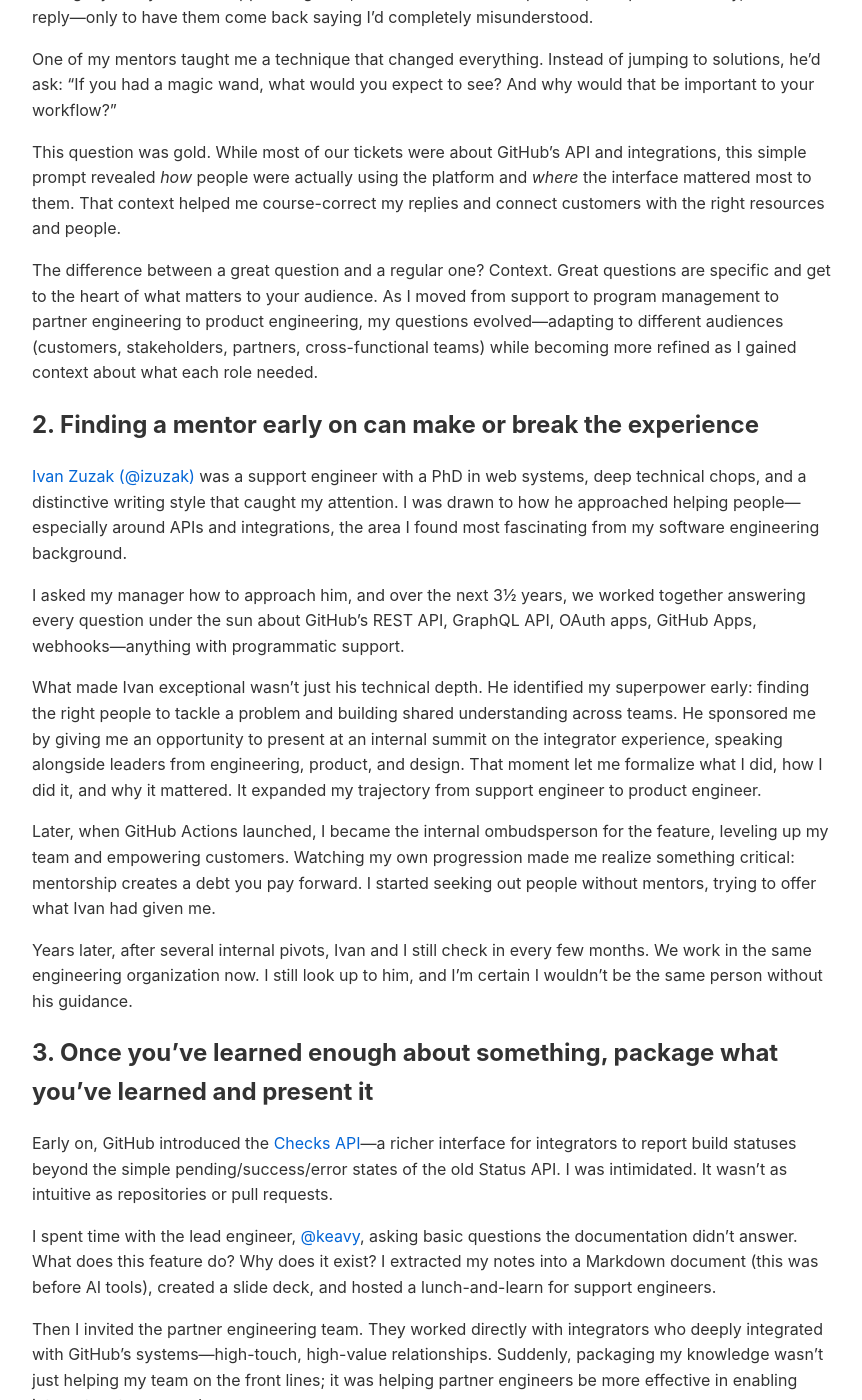
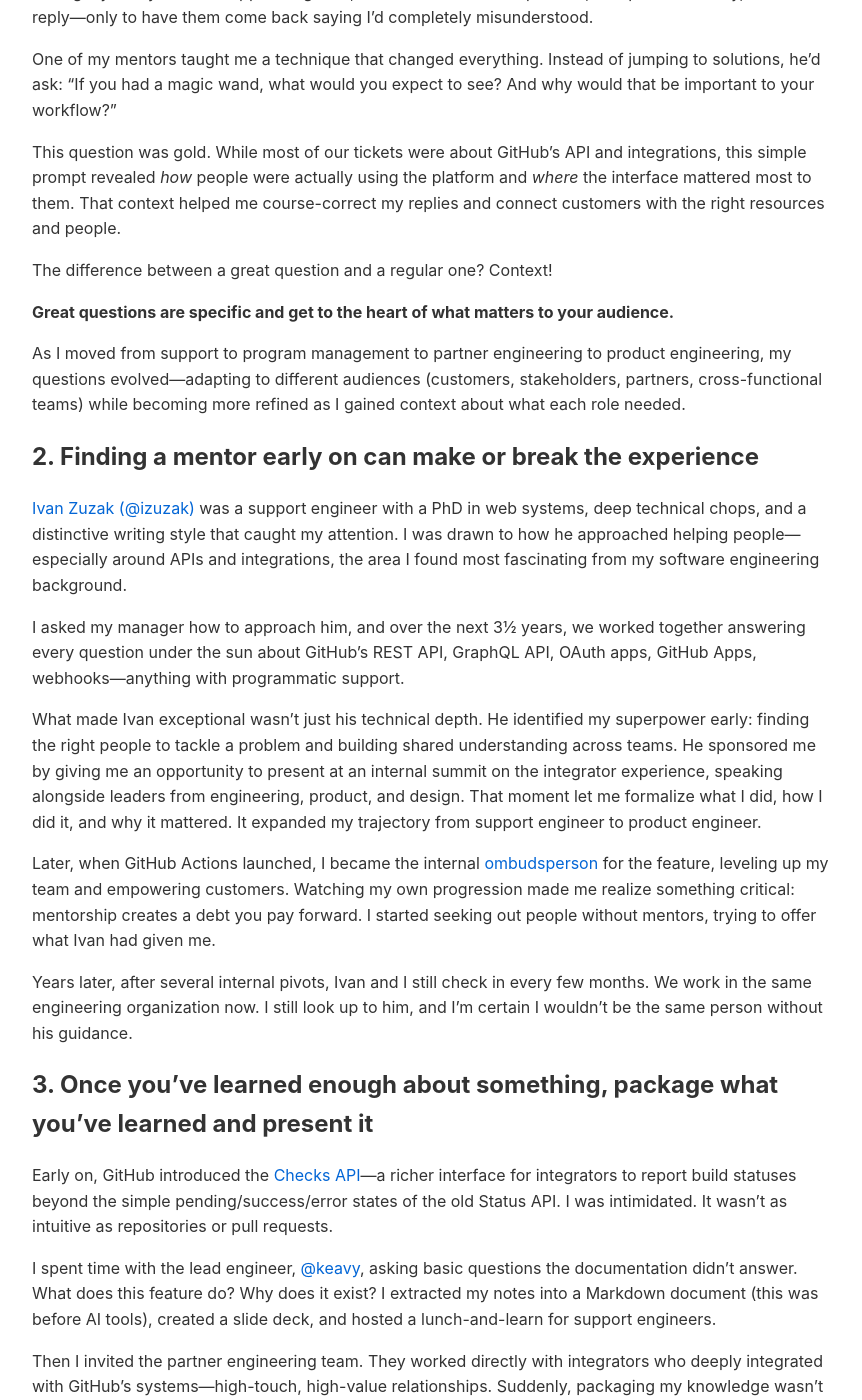
Before and after one commit to francisfuzz/dotcom, a Jekyll site: the page built from _posts/2025-12-29-a-decade-at-github.md, in a window 1280 px wide and 1400 px high, scrolled down 510 px. Shown: the whole window, without its empty margins (208-1070 px from the left). Built offline with Jekyll 4.4.1, drawn with Linux system fonts in a browser that asks for light colours; our own code applies the rules of GitHub Pages for plain Markdown files; some of the changed text lies outside the part shown.

```diff
--- a/_posts/2025-12-29-a-decade-at-github.md
+++ b/_posts/2025-12-29-a-decade-at-github.md
@@ -31,7 +31,11 @@ One of my mentors taught me a technique that changed everything. Instead of jump
 
 This question was gold. While most of our tickets were about GitHub's API and integrations, this simple prompt revealed *how* people were actually using the platform and *where* the interface mattered most to them. That context helped me course-correct my replies and connect customers with the right resources and people.
 
-The difference between a great question and a regular one? Context. Great questions are specific and get to the heart of what matters to your audience. As I moved from support to program management to partner engineering to product engineering, my questions evolved—adapting to different audiences (customers, stakeholders, partners, cross-functional teams) while becoming more refined as I gained context about what each role needed.
+The difference between a great question and a regular one? Context!
+
+**Great questions are specific and get to the heart of what matters to your audience.**
+
+As I moved from support to program management to partner engineering to product engineering, my questions evolved—adapting to different audiences (customers, stakeholders, partners, cross-functional teams) while becoming more refined as I gained context about what each role needed.
 
 ## 2. Finding a mentor early on can make or break the experience
 
@@ -41,7 +45,7 @@ I asked my manager how to approach him, and over the next 3½ years, we worked t
 
 What made Ivan exceptional wasn't just his technical depth. He identified my superpower early: finding the right people to tackle a problem and building shared understanding across teams. He sponsored me by giving me an opportunity to present at an internal summit on the integrator experience, speaking alongside leaders from engineering, product, and design. That moment let me formalize what I did, how I did it, and why it mattered. It expanded my trajectory from support engineer to product engineer.
 
-Later, when GitHub Actions launched, I became the internal ombudsperson for the feature, leveling up my team and empowering customers. Watching my own progression made me realize something critical: mentorship creates a debt you pay forward. I started seeking out people without mentors, trying to offer what Ivan had given me.
+Later, when GitHub Actions launched, I became the internal [ombudsperson](https://en.wikipedia.org/wiki/Ombudsman) for the feature, leveling up my team and empowering customers. Watching my own progression made me realize something critical: mentorship creates a debt you pay forward. I started seeking out people without mentors, trying to offer what Ivan had given me.
 
 Years later, after several internal pivots, Ivan and I still check in every few months. We work in the same engineering organization now. I still look up to him, and I'm certain I wouldn't be the same person without his guidance.
 
```
Also changed, not shown: other parts of _posts/2025-12-29-a-decade-at-github.md (+1 -1 lines).
